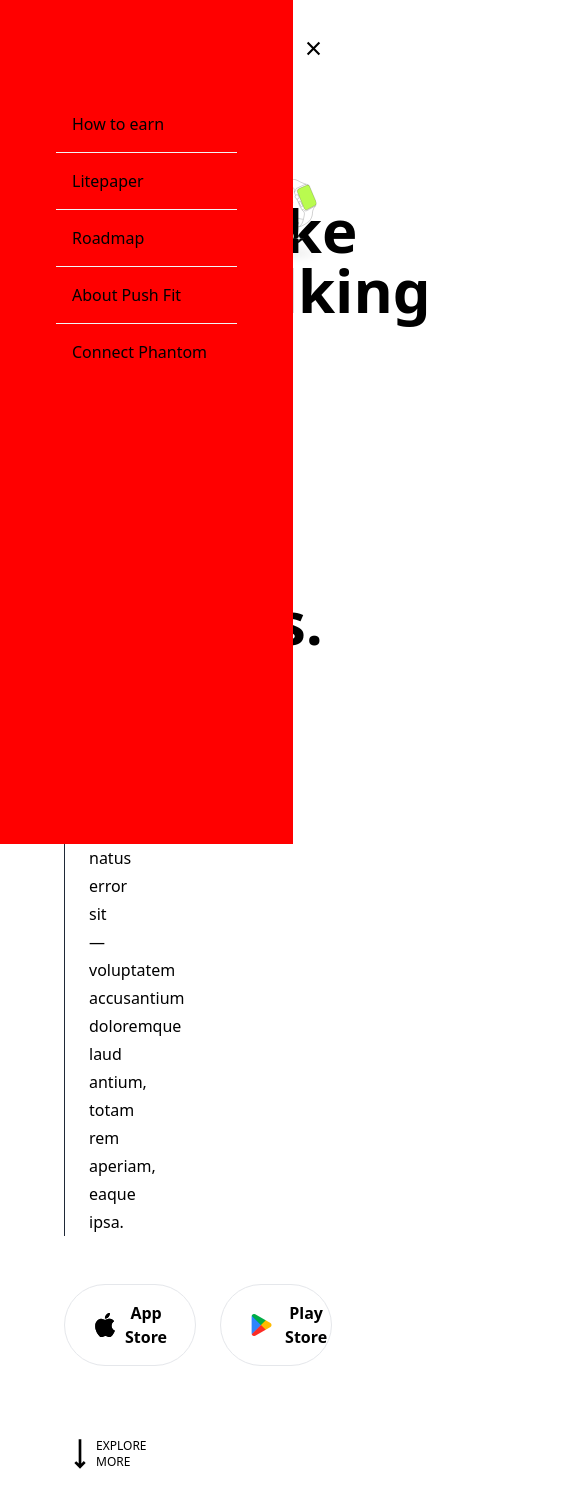
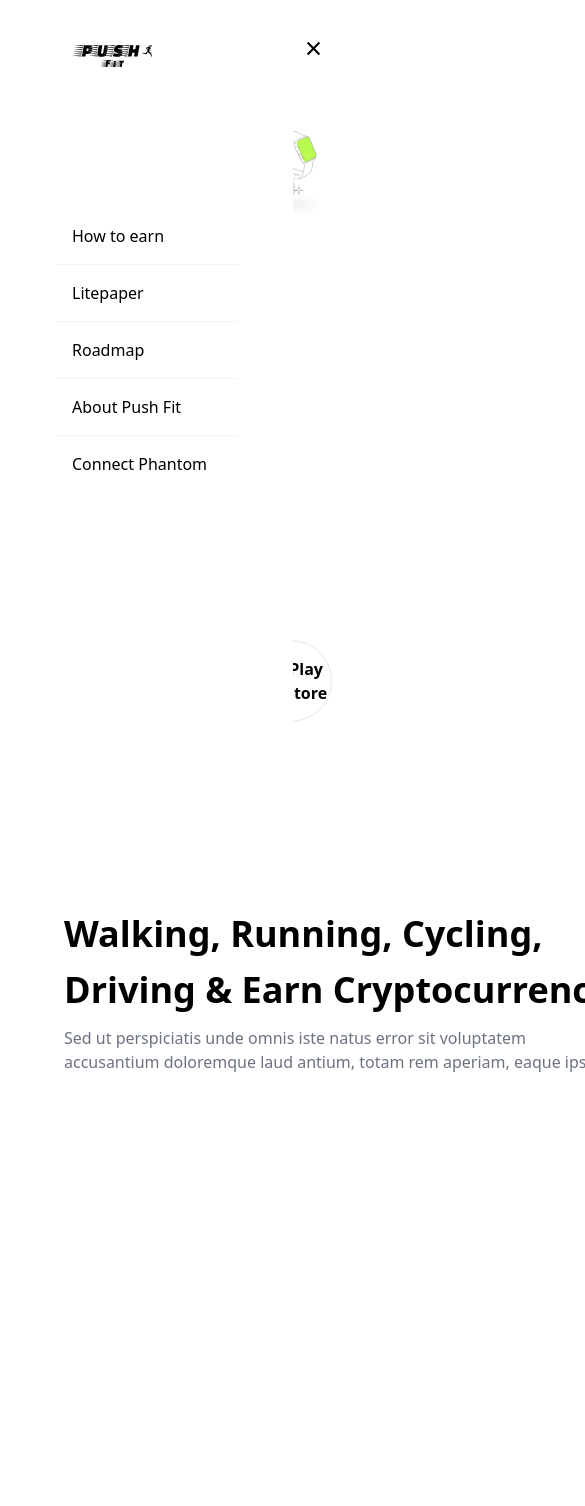
Before and after one commit to anita-brown/react_pushfit_ui, a React (Create React App) app: page / in a window 390 px wide. Shown: the top 1506 px of the page, 585 px wide, since content can reach past the window. After the commit the page ends 1074 px from the top, so only its background shows below. Built offline with nearby package versions, Linux system fonts and the light colour scheme.

Commit message:
chore: hero section completed

```diff
--- a/src/App.tsx
+++ b/src/App.tsx
@@ -1,12 +1,14 @@
 import React from 'react';
+import BannerOne from './components/banner/BannerOne';
 import Hero from './components/hero/Hero';
 import NavBar from './components/navbar/NavBar';
 
 function App() {
   return (
-    <div>
+    <div className='px-16'>
       <NavBar />
-      <Hero/>
+      <Hero />
+      <BannerOne/>
     </div>
   );
 }
--- /dev/null
+++ b/src/components/banner/BannerOne.tsx
@@ -0,0 +1,18 @@
+import React from 'react'
+import AppButton from '../../shared/AppButton'
+
+const BannerOne = () => {
+  return (
+    <section className="flex justify-between items-center pt-20">
+      <div className="flex flex-col gap-2">
+        <h1 className="leading-[3.5rem] font-bold text-4xl w-[35rem]">Walking, Running, Cycling,<br /> Driving & Earn Cryptocurrency</h1>
+        <p className="w-[35rem] text-gray-500">Sed ut perspiciatis unde omnis iste natus error sit voluptatem accusantium doloremque laud antium, totam rem aperiam, eaque ipsa.</p>
+      </div>
+      <div>
+        <AppButton />
+      </div>
+    </section>
+  );
+}
+
+export default BannerOne
--- a/src/components/hero/Hero.tsx
+++ b/src/components/hero/Hero.tsx
@@ -1,36 +1,28 @@
 import React from "react";
 import star from "../../assets/star.svg";
 import mock from "../../assets/mock.svg";
-import bitmap from "../../assets/bitmap.svg"
+import bitmap from "../../assets/bitmap.svg";
 import { BsApple } from "react-icons/bs";
-// import { HiOutlineArrowLongDown } from "react-icons/hi";
 import { CgArrowLongDown } from "react-icons/cg";
-
+import AppButton from "../../shared/AppButton";
 
 const Hero = () => {
   return (
-    <section className="flex w-[100%] p-16">
-      <div className="flex flex-col gap-6 w-[60%] mt-10">
-        <div className="flex flex-col gap-4">
+    <section className="flex w-full pt-4">
+      <div className="flex flex-col gap-6 w-[60%] md:mt-5 lg:mt-10">
+        <div className="flex flex-col lg:gap-4 md:gap-2">
           <div className="flex gap-8 items-start">
             <img className="w-24" src={star} alt="" />
-            <span className="text-6xl font-bold"> Make walking </span>
+            <span className="lg:text-6xl md:text-4xl font-bold"> Make walking </span>
           </div>
-          <p className="text-6xl font-bold">your daily habit that</p>
-          <p className="text-6xl font-bold">rewards.</p>
+          <p className="lg:text-6xl md:text-4xl font-bold">your daily habit that</p>
+          <p className="lg:text-6xl md:text-4xl font-bold">rewards.</p>
         </div>
-        <p className="leading-7 font-light w-[55%] text-left border-l border-gray-800 px-6 ">Sed ut perspiciatis unde omnis iste natus error sit — voluptatem accusantium doloremque laud antium, totam rem aperiam, eaque ipsa.</p>
-        <div className="flex gap-6 items-center mt-6">
-          <button className="flex items-center gap-2 border px-7 py-4 rounded-full">
-            <i>
-              <BsApple className="w-6 h-6" />
-            </i>
-            <p className="font-bold">App Store</p>
-          </button>
-          <button className="flex items-center gap-3 border px-7 py-4 rounded-full">
-            <img className="w-6 h-6" src={bitmap} alt="" />
-            <p className="font-bold">Play Store</p>
-          </button>
+        <p className="leading-7 md:text-xs lg:text-xl font-light md:w-[90%] lg:w-[60%] text-left border-l border-gray-800 px-6 ">
+          Sed ut perspiciatis unde omnis iste natus error sit — voluptatem accusantium doloremque laud antium, totam rem aperiam, eaque ipsa.
+        </p>
+        <div>
+          <AppButton />
         </div>
         <div className="flex mt-12">
           <i>
@@ -42,7 +34,7 @@ const Hero = () => {
         </div>
       </div>
       <div className="w-[40%]">
-        <img className="h-55 w-55" src={mock} alt="" />
+        <img className="lg:h-55 lg:w-55 md:w-100" src={mock} alt="" />
       </div>
     </section>
   );
--- a/src/components/navbar/NavBar.tsx
+++ b/src/components/navbar/NavBar.tsx
@@ -8,25 +8,25 @@ const NavBar = () => {
         setNav(!nav)
     }
   return (
-    <div className=" px-16 flex justify-between items-center h-24 mx-auto">
+    <div className="flex justify-between items-center h-24 mx-auto">
       <img className="w-20 h-20" src={logo} alt="" />
-      <ul className="hidden md:flex">
+      <ul className="hidden md:flex lg:text-[1rem] md:text-xs">
         <li className="p-4">How to earn</li>
         <li className="p-4">Litepaper</li>
         <li className="p-4">Roadmap</li>
         <li className="p-4">About Push Fit</li>
       </ul>
-      <div className="hidden md:flex items-center gap-2">
+      <div className="hidden md:flex lg:text-[1rem] md:text-xs items-center gap-2">
         <p>Connect Phantom</p>
         <i>
           <RiShareBoxFill />
         </i>
       </div>
-          <div onClick={handleNav} className="block md:hidden">
+          <div onClick={handleNav} className="block md:hidden md:mr-9">
               {!nav ? <RiCloseLine size={25} /> : <RiMenu3Fill size={20} />}
           </div>
-      <div className={!nav ? "lg:hidden md:hidden px-14 fixed left-0 top-0 w-[75%] h-full bg-[red] ease-in-out duration-500" : "fixed left-[-100%]"}>
-        {/* <img className="w-20 h-20 m-4" src={logo} alt="" /> */}
+      <div className={!nav ? "lg:hidden md:hidden px-14 fixed left-0 top-0 w-[75%] bg-white h-full ease-in-out duration-500" : "fixed left-[-100%]"}>
+        <img className="w-20 h-20 m-4" src={logo} alt="" />
 
         <ul className="pt-24">
           <li className="p-4 border-b border-gray-100">How to earn</li>
--- /dev/null
+++ b/src/shared/AppButton.tsx
@@ -0,0 +1,22 @@
+import React from 'react'
+import { BsApple } from "react-icons/bs";
+import bitmap from "../assets/bitmap.svg";
+
+const AppButton = () => {
+  return (
+    <div className="flex gap-6 items-center mt-6">
+      <button className="flex items-center gap-2 border px-7 py-4 rounded-full">
+        <i>
+          <BsApple className="w-6 h-6" />
+        </i>
+        <p className="font-bold">App Store</p>
+      </button>
+      <button className="flex items-center gap-3 border px-7 py-4 rounded-full">
+        <img className="w-6 h-6" src={bitmap} alt="" />
+        <p className="font-bold">Play Store</p>
+      </button>
+    </div>
+  );
+}
+
+export default AppButton
```
